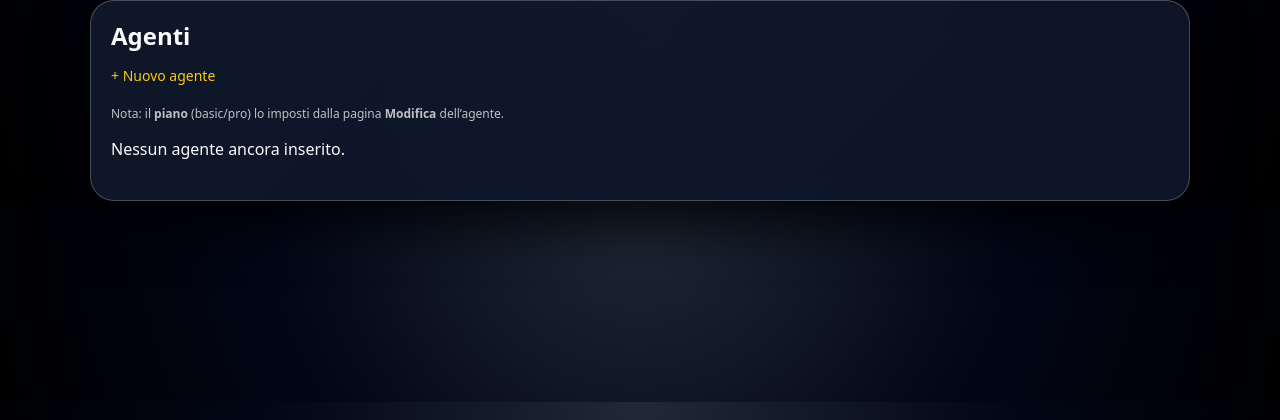
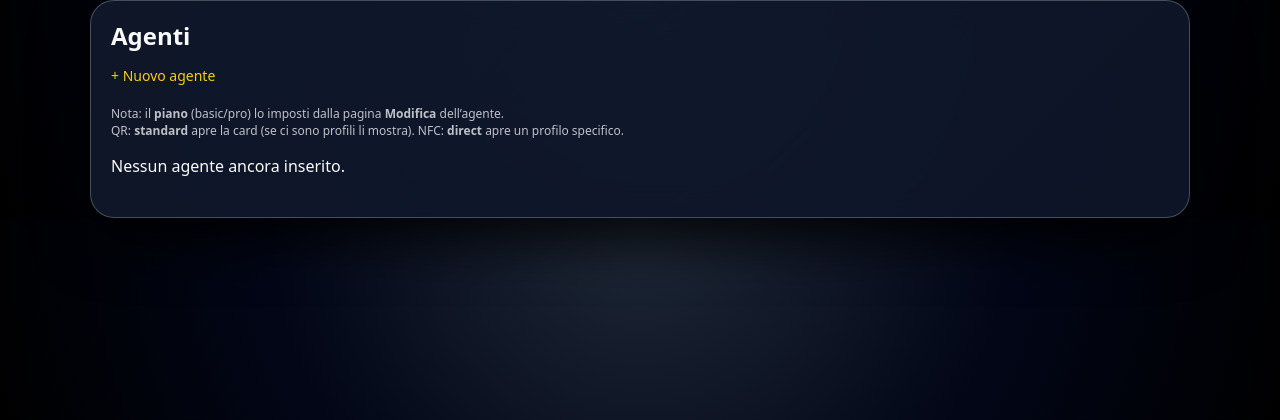
Before and after one commit to gidl59/pay4you-cards-fire, a Flask app: page /admin in a window 1280 px wide. Shown: the top 420 px of the page. Run offline with Flask 3, Linux system fonts and the light colour scheme; the visitor is signed in with stand-in values (Sample User, id 1); data that the repository does not hold is empty; some libraries are stand-ins or nearby versions.

Commit message:
Update admin_list.html

```diff
--- a/templates/admin_list.html
+++ b/templates/admin_list.html
@@ -11,6 +11,8 @@
 
     <div style="margin:10px 0 14px 0; font-size:12px; opacity:.75;">
       Nota: il <b>piano</b> (basic/pro) lo imposti dalla pagina <b>Modifica</b> dell’agente.
+      <br>
+      QR: <b>standard</b> apre la card (se ci sono profili li mostra). NFC: <b>direct</b> apre un profilo specifico.
     </div>
 
     {% if agents %}
@@ -67,11 +69,19 @@
             {% endif %}
 
             <a href="{{ url_for('vcard', slug=a.slug) }}">VCF</a>
+
+            <!-- ✅ QR standard -->
             <a href="{{ url_for('qr', slug=a.slug) }}" target="_blank">QR</a>
 
+            <!-- ✅ QR direct (profilo 1) -->
+            <a href="{{ url_for('qr', slug=a.slug, p='p1') }}" target="_blank" title="QR che apre direttamente il profilo 1">
+              QR Direct
+            </a>
+
+            <!-- ✅ NFC direct (profilo 1) -->
             <button type="button"
                     class="btn-nfc"
-                    onclick="copyNfc('{{ url_for('public_card', slug=a.slug, _external=True) }}')">
+                    onclick="copyNfc('{{ url_for('public_card', slug=a.slug, _external=True) }}?p=p1')">
               NFC
             </button>
 
@@ -95,7 +105,7 @@
   function copyNfc(url) {
     if (navigator.clipboard && navigator.clipboard.writeText) {
       navigator.clipboard.writeText(url).then(function () {
-        alert("Link NFC copiato negli appunti:\n" + url);
+        alert("Link NFC (direct) copiato negli appunti:\n" + url);
       }).catch(function () {
         alert("Impossibile copiare automaticamente.\nCopia manualmente questo link:\n" + url);
       });
```
